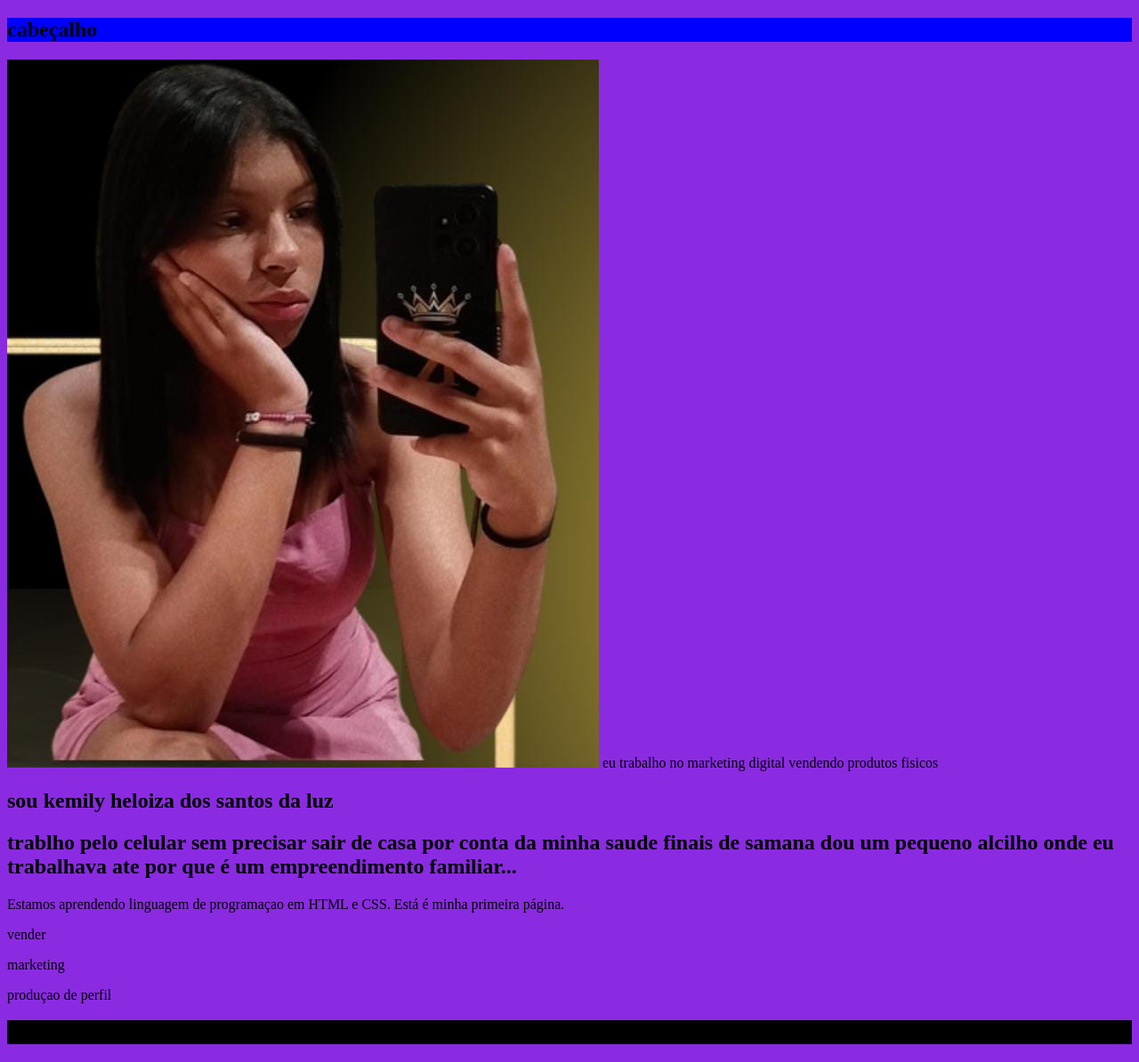
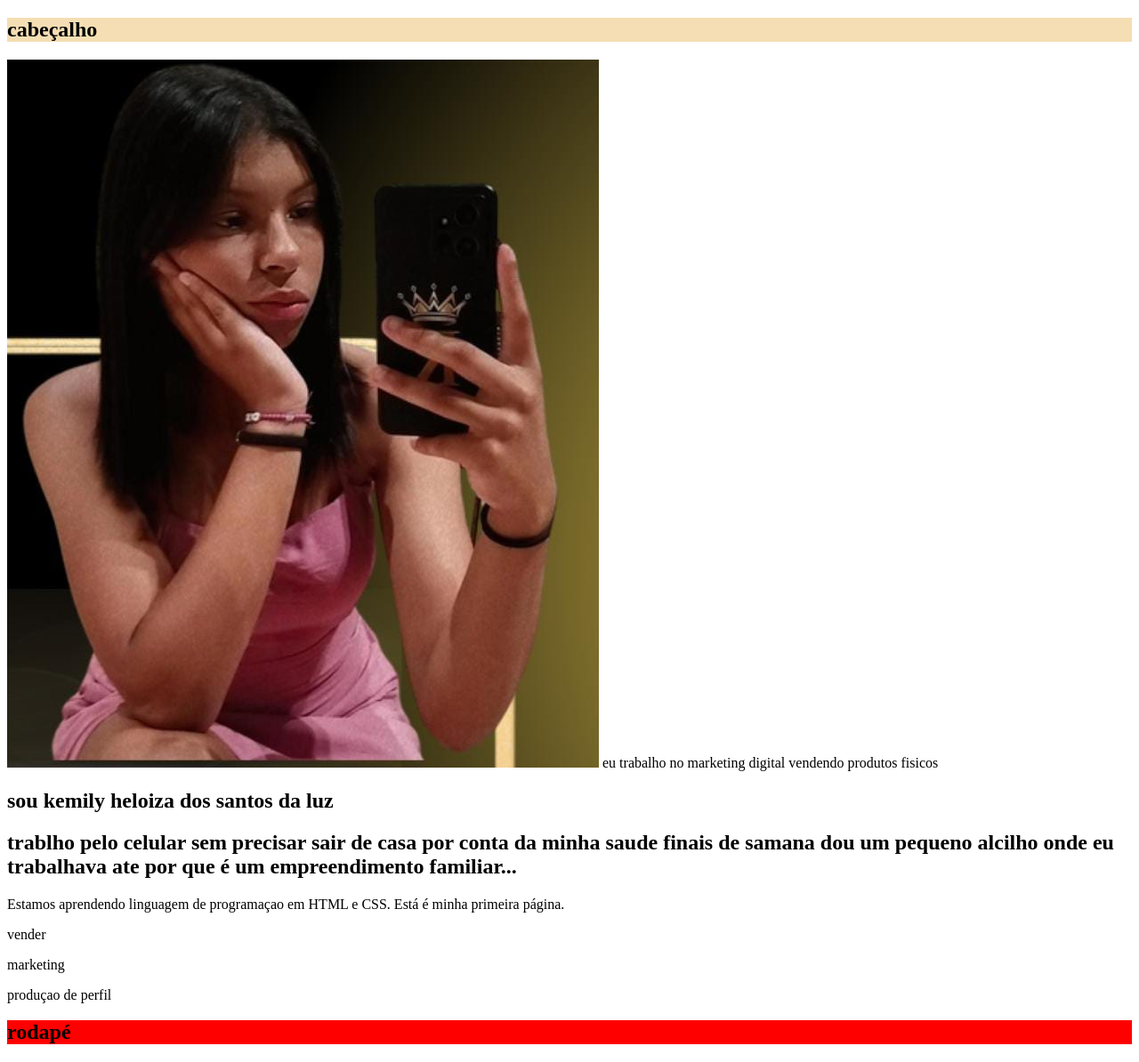
Before and after one commit to lindina000/segundo-repositorio1, a plain HTML site: page index.html in a window 1280 px wide. Shown: the whole page at 89% size. Drawn offline with Linux system fonts and the light colour scheme.

Commit message:
img perfil

```diff
--- a/style.css
+++ b/style.css
@@ -1,11 +1,11 @@
 header{
-   background-color: blue;
+   background-color: wheat;
 }
 
 body{
-  background-color: blueviolet;
+  background-color: white;
 }
 
 footer{
-   background-color: black;
+   background-color: red;
 }
```
